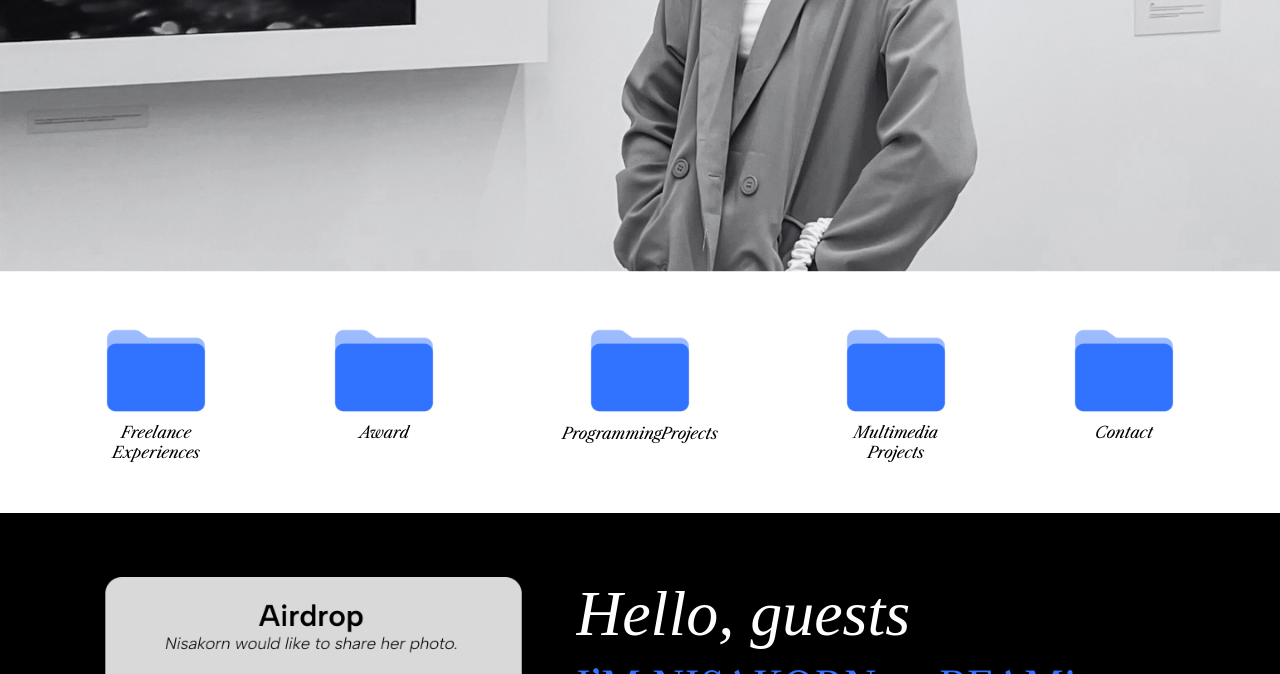
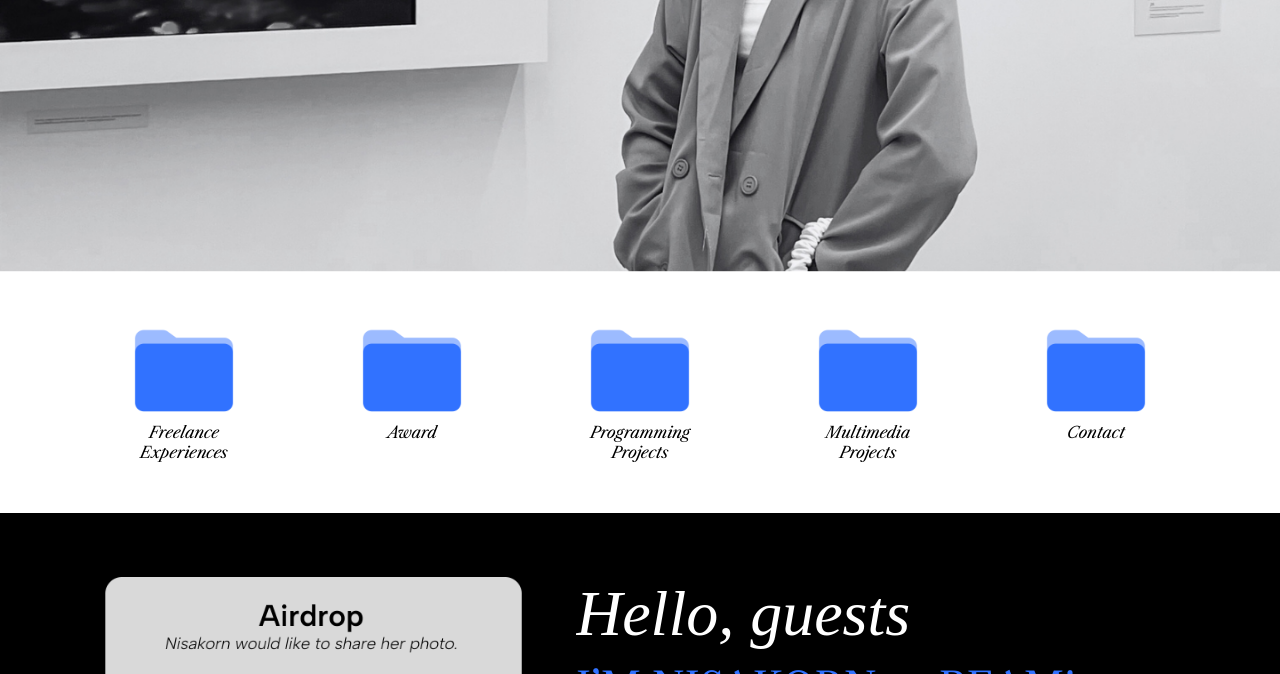
Before and after one commit to NisakornNga/NisakornNga.github.io, a plain HTML site: page index.html in a window 1280 px wide. Shown: the part 426-1100 px from the top of the page. Drawn offline with nearby package versions, Linux system fonts and the light colour scheme; a web font is replaced by a local one.

Commit message:
Add nav hover

```diff
--- a/index.html
+++ b/index.html
@@ -33,24 +33,69 @@
             <nav class="nav" id="page-2">
                 <div class="nav-container">
                     <div class="nav-boxs">
-                        <img src="/img/folder_idle.png" alt="Senior Projects Folder" data-aos="zoom-in" data-aos-delay="100">
-                        <a href="#">Freelance<br>Experiences</a>
+                        <a href="#page-5-2" class="nav-link">
+                            <img
+                                src="/img/folder_idle.png"
+                                alt="Freelance Folder"
+                                data-aos="zoom-in"
+                                data-aos-delay="100"
+                                onmouseover="this.src='/img/folder_hover.png'"
+                                onmouseout="this.src='/img/folder_idle.png'"
+                            >
+                            <span>Freelance<br>Experiences</span>
+                        </a>
+                    </div>
+                   <div class="nav-boxs">
+                        <a href="#page-6" class="nav-link">
+                            <img
+                                src="/img/folder_idle.png"
+                                alt="Award"
+                                data-aos="zoom-in"
+                                data-aos-delay="100"
+                                onmouseover="this.src='/img/folder_hover.png'"
+                                onmouseout="this.src='/img/folder_idle.png'"
+                            >
+                            <span>Award</span>
+                        </a>
                     </div>
                     <div class="nav-boxs">
-                        <img src="/img/folder_idle.png" alt="Award Folder" data-aos="zoom-in" data-aos-delay="100">
-                        <a href="#">Award</a>
+                        <a href="#page-7" class="nav-link">
+                            <img
+                                src="/img/folder_idle.png"
+                                alt="ProgrammingProjects"
+                                data-aos="zoom-in"
+                                data-aos-delay="100"
+                                onmouseover="this.src='/img/folder_hover.png'"
+                                onmouseout="this.src='/img/folder_idle.png'"
+                            >
+                            <span>Programming<br>Projects</span>
+                        </a>
                     </div>
                     <div class="nav-boxs">
-                        <img src="/img/folder_idle.png" alt="Programming Projects Folder" data-aos="zoom-in" data-aos-delay="100">
-                        <a href="#">ProgrammingProjects</a>
+                        <a href="#page-8" class="nav-link">
+                            <img
+                                src="/img/folder_idle.png"
+                                alt="MultimediaProjects"
+                                data-aos="zoom-in"
+                                data-aos-delay="100"
+                                onmouseover="this.src='/img/folder_hover.png'"
+                                onmouseout="this.src='/img/folder_idle.png'"
+                            >
+                             <span>Multimedia<br>Projects</span>
+                        </a>
                     </div>
                     <div class="nav-boxs">
-                        <img src="/img/folder_idle.png" alt="Multimedia Projects Folder" data-aos="zoom-in" data-aos-delay="100">
-                        <a href="#">Multimedia<br>Projects</a>
-                    </div>
-                    <div class="nav-boxs">
-                        <img src="/img/folder_idle.png" alt="Contact Folder" data-aos="zoom-in" data-aos-delay="100">
-                        <a href="#">Contact</a>
+                        <a href="#page-9" class="nav-link">
+                            <img
+                                src="/img/folder_idle.png"
+                                alt="Contact"
+                                data-aos="zoom-in"
+                                data-aos-delay="100"
+                                onmouseover="this.src='/img/folder_hover.png'"
+                                onmouseout="this.src='/img/folder_idle.png'"
+                            >
+                            <span>Contact</span>
+                        </a>
                     </div>
                     </div>
                 </div>
@@ -219,7 +264,7 @@
                 </div>
             </div>
 
-            <div class="Freelance experiences" id="page-5">
+            <div class="Freelance experiences" id="page-5-2">
 
             </div>
 
@@ -273,7 +318,7 @@
             </div>
 
              <!--Programming projects section-->
-            <div class="programing-projects"  id="page-6">
+            <div class="programing-projects"  id="page-7">
                 <hr>
                 <!--projects 1-->
                 <div class="project-1">
@@ -446,7 +491,7 @@
             </div> <!--end programing project-->
 
             <!--Multimedia-->
-            <div class="multimedia-projects"  id="page-7">
+            <div class="multimedia-projects"  id="page-8">
                 <hr>
                 <div class="title-texts">
 
@@ -629,7 +674,7 @@
                 </div>
             </div>
 
-            <div class="footer"  id="page-8">
+            <div class="footer"  id="page-9">
                <div class="footer-left" data-aos="fade-right">
                     <h1 class="thank-you">Thank you</h1>
                     <p class="version">#portfolioversion2025</p>
--- a/main.css
+++ b/main.css
@@ -114,7 +114,11 @@ nav {
     margin-bottom: 2%;
 }
 
-.nav-boxs a {
+.nav-link {
+  display: flex;
+  flex-direction: column;
+  align-items: center;
+  text-align: center;
   text-decoration: none;
   color: black;
   font-family: "Libre Caslon Text", serif;
```
Lines whose indentation alone changed are shown as unchanged.
